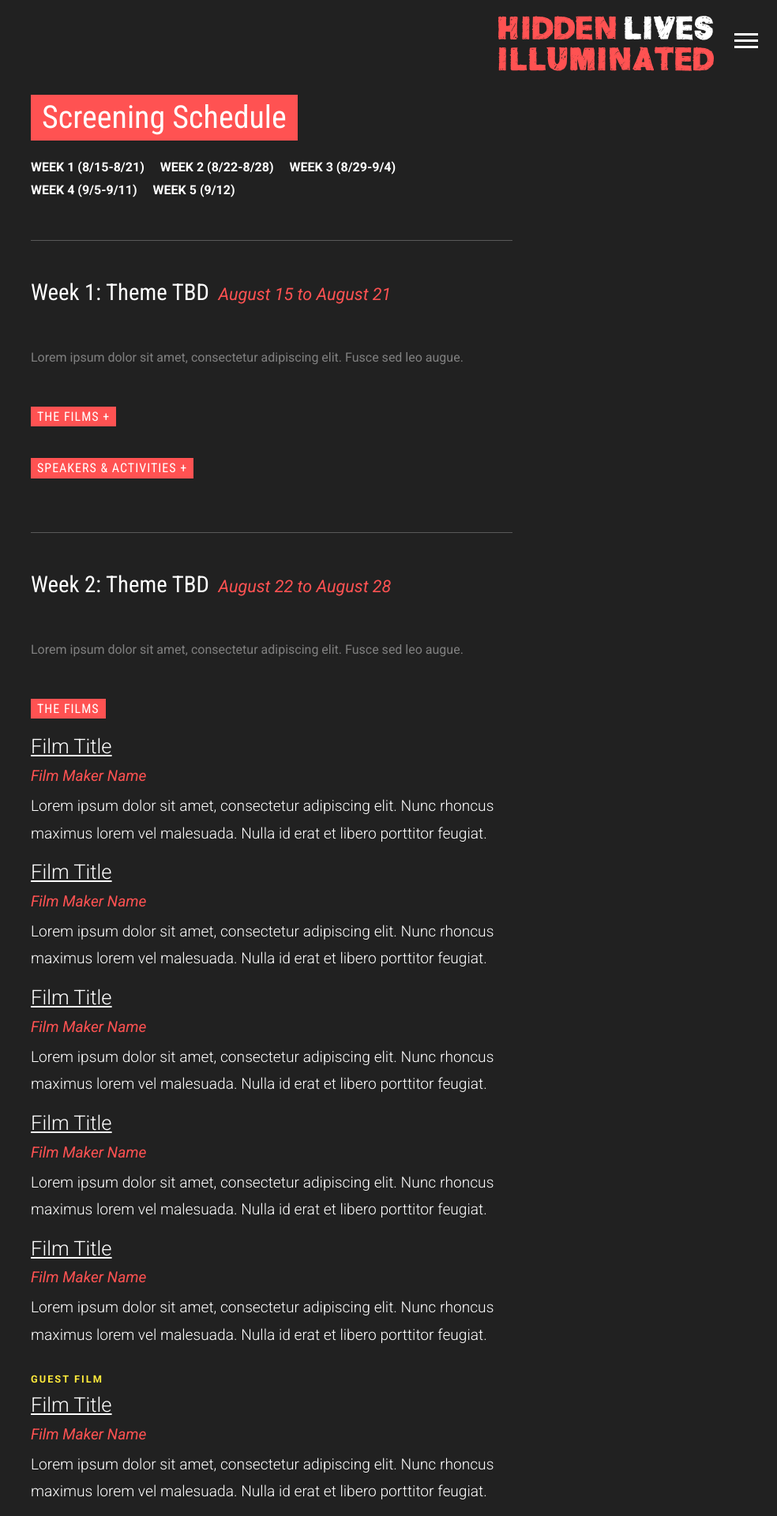
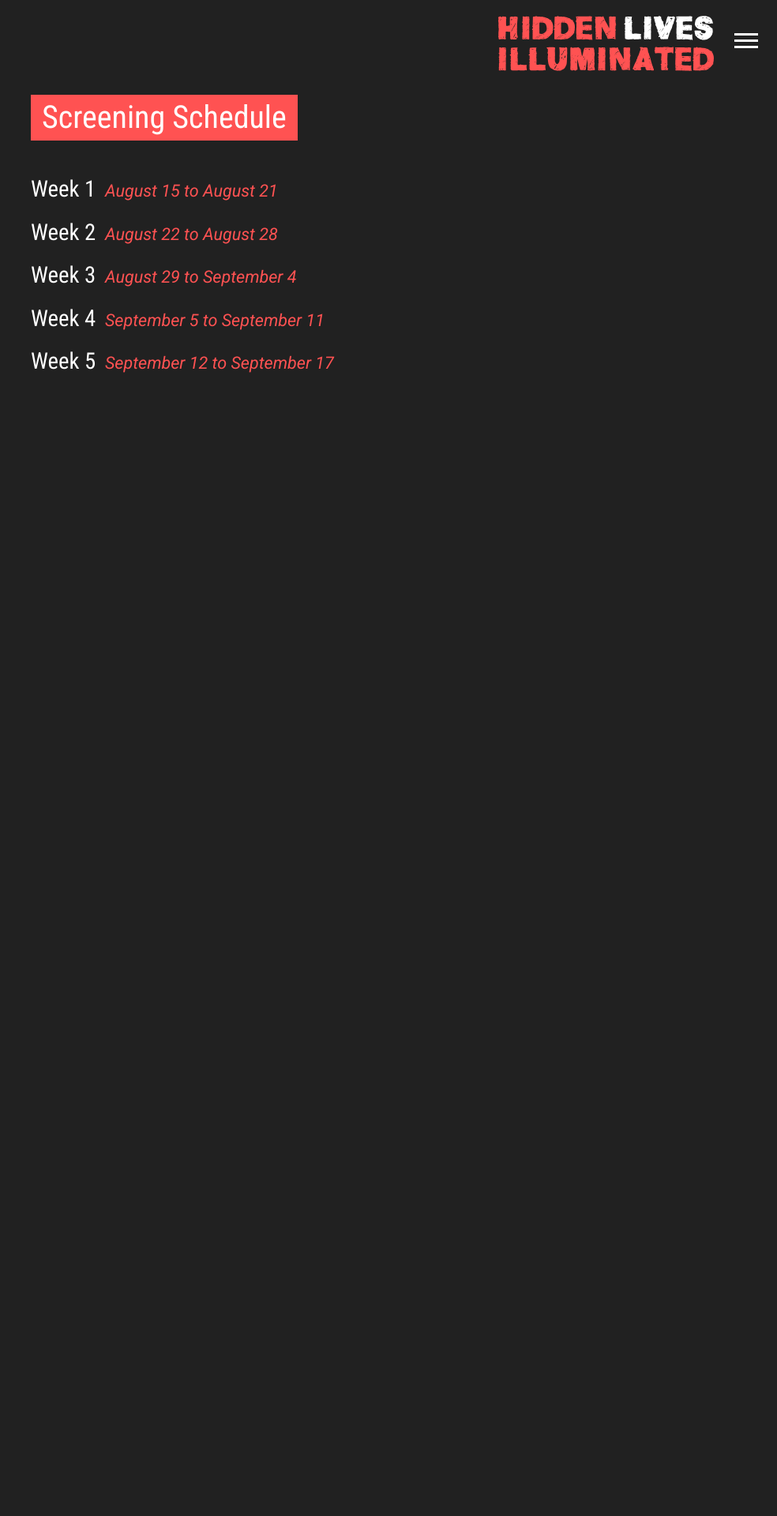
Before and after one commit to InteractiveMechanics/hidden-lives-illuminated, a PHP site: page /screening-schedule/index.php in a window 1280 px wide. Shown: the top 1920 px of the page at 79% size, without its empty margins (296-1280 px from the left). After the commit the page ends 472 px from the top, so only its background shows below. Run offline with PHP 8.4, Linux system fonts and the light colour scheme; some libraries are stand-ins or nearby versions.

Commit message:
Adjust content on Screening Schedule

```diff
--- a/screening-schedule/index.php
+++ b/screening-schedule/index.php
@@ -13,7 +13,14 @@
 			<div class="page-content clearfix">
 				<h1><?php echo $page_title; ?></h1>
 
+				<br/><br/>
+				<h2 name="Week1">Week 1 <small>August 15 to August 21</small></h2>
+				<h2 name="Week2">Week 2 <small>August 22 to August 28</small></h2>
+				<h2 name="Week3">Week 3 <small>August 29 to September 4</small></h2>
+				<h2 name="Week4">Week 4 <small>September 5 to September 11</small></h2>
+				<h2 name="Week5">Week 5 <small>September 12 to September 17</small></h2>
 
+				<!--
 				<ul class="nav">
 					<li class="nav-item"><a class="nav-link" href="#Week1">Week 1 (8/15-8/21)</a></li>
 					<li class="nav-item"><a class="nav-link" href="#Week2">Week 2 (8/22-8/28)</a></li>
@@ -23,7 +30,7 @@
 				</ul>
 				<hr />
 
-				<h2 name="Week1">Week 1: Theme TBD <small>August 15 to August 21</small></h3>
+				<h2 name="Week1">Week 1: Theme TBD <small>August 15 to August 21</small></h2>
 				<figure>
 					<img src="https://via.placeholder.com/1200x600" alt="" />
 					<figcaption>Lorem ipsum dolor sit amet, consectetur adipiscing elit. Fusce sed leo augue.</figcaption>
@@ -87,7 +94,7 @@
 				<hr />
 
 
-				<h2 name="Week2">Week 2: Theme TBD <small>August 22 to August 28</small></h3>
+				<h2 name="Week2">Week 2: Theme TBD <small>August 22 to August 28</small></h2>
 				<figure>
 					<img src="https://via.placeholder.com/1200x600" alt="" />
 					<figcaption>Lorem ipsum dolor sit amet, consectetur adipiscing elit. Fusce sed leo augue.</figcaption>
@@ -148,7 +155,7 @@
 				<hr />
 
 
-				<h2 name="Week3">Week 3: Theme TBD <small>August 29 to September 4</small></h3>
+				<h2 name="Week3">Week 3: Theme TBD <small>August 29 to September 4</small></h2>
 				<figure>
 					<img src="https://via.placeholder.com/1200x600" alt="" />
 					<figcaption>Lorem ipsum dolor sit amet, consectetur adipiscing elit. Fusce sed leo augue.</figcaption>
@@ -209,7 +216,7 @@
 				<hr />
 
 
-				<h2 name="Week4">Week 4: Theme TBD <small>September 5 to September 11</small></h3>
+				<h2 name="Week4">Week 4: Theme TBD <small>September 5 to September 11</small></h2>
 				<figure>
 					<img src="https://via.placeholder.com/1200x600" alt="" />
 					<figcaption>Lorem ipsum dolor sit amet, consectetur adipiscing elit. Fusce sed leo augue.</figcaption>
@@ -270,7 +277,7 @@
 				<hr />
 
 
-				<h2 name="Week5">Week 5: Theme TBD <small>September 12</small></h3>
+				<h2 name="Week5">Week 5: Theme TBD <small>September 12 to September 17</small></h2>
 				<figure>
 					<img src="https://via.placeholder.com/1200x600" alt="" />
 					<figcaption>Lorem ipsum dolor sit amet, consectetur adipiscing elit. Fusce sed leo augue.</figcaption>
@@ -302,6 +309,8 @@
 				<h5>Thursday, September 12</h5>
 				<h3>Speaker Name 1, Speaker Name 2, Speaker Name 3</h3>
 				<p>Nulla tincidunt, justo vel iaculis congue, nisi mauris consectetur arcu, et aliquam orci lectus.</p>
+
+				-->
 			</div>
 		</div>
 	</div>
```
